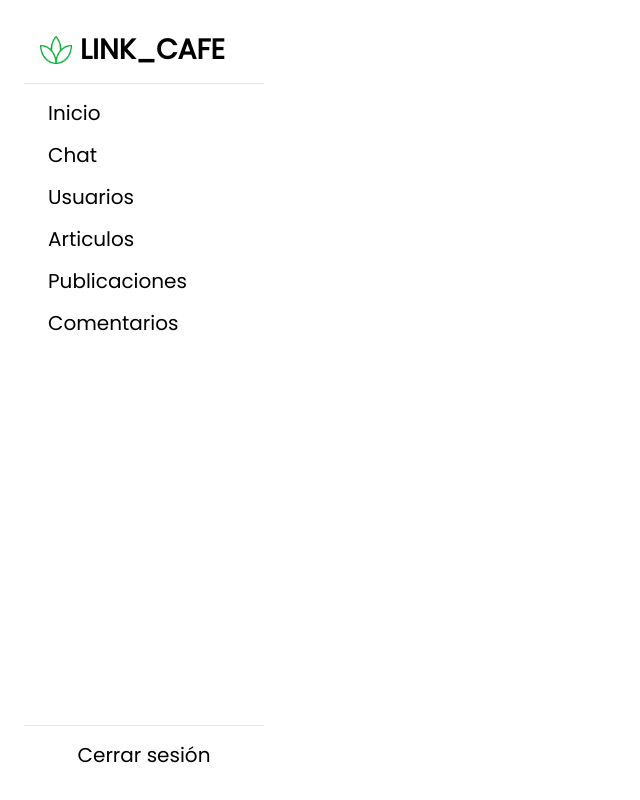
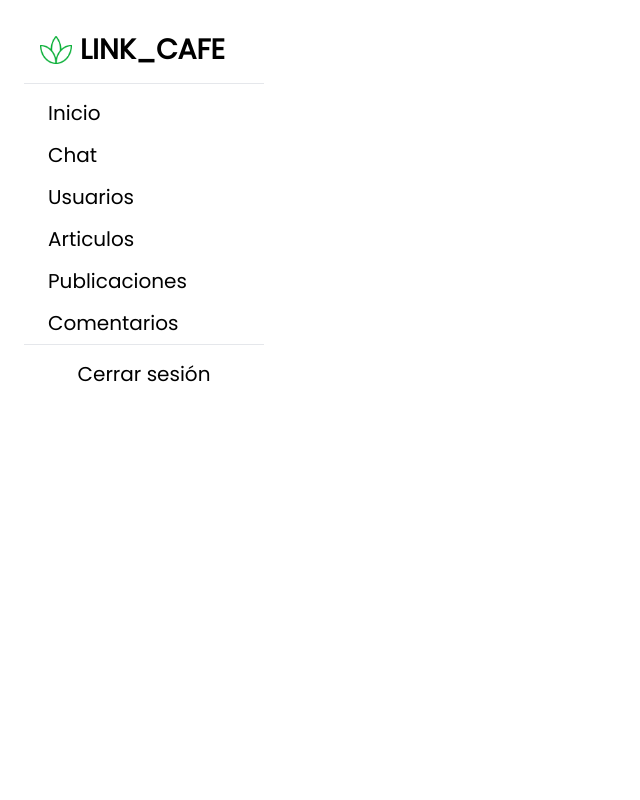
Before and after one commit to LinkCafe/linkcafe_full_app, a React (Vite) app in the folder frontend-admin/: page /chat in a window 1280 px wide. Shown: the whole page, without its empty margins (0-640 px from the left). Built offline with nearby package versions, Linux system fonts and the light colour scheme.

Commit message:
Corrección position fixed a la barra de navegación

```diff
--- a/frontend-admin/src/components/Sidebar.jsx
+++ b/frontend-admin/src/components/Sidebar.jsx
@@ -6,7 +6,7 @@ import Vector from '../assets/Vector.png'
 function Sidebar() {
   return (
     <>
-        <nav className="fixed inset-y-0 left-0 w-64 bg-white flex flex-col justify-between rounded-2xl ml-4 my-4">
+        <nav className="inset-y-0 left-0 w-64 bg-white flex flex-col justify-between rounded-2xl ml-4 my-4">
             <div>
                 <div className="flex items-center">
                     <img src={Vector} alt="LINK_CAFE" className="ms-6 h-7 w-8" />
```
